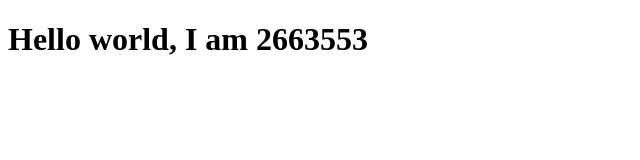
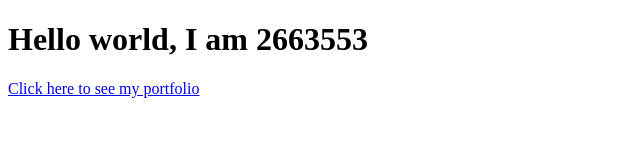
Before and after one commit to 123456kwanele/lab, a plain HTML site: page index.html in a window 1280 px wide. Shown: the whole page, without its empty margins (0-640 px from the left). Drawn offline with Linux system fonts and the light colour scheme.

Commit message:
Update index.html

```diff
--- a/index.html
+++ b/index.html
@@ -7,5 +7,6 @@
 </head>
 <body>
     <h1>Hello world, I am 2663553</h1>
+    <a href="Lab2/2663553-lab2.html">Click here to see my portfolio</a>
 </body>
 </html>
```
